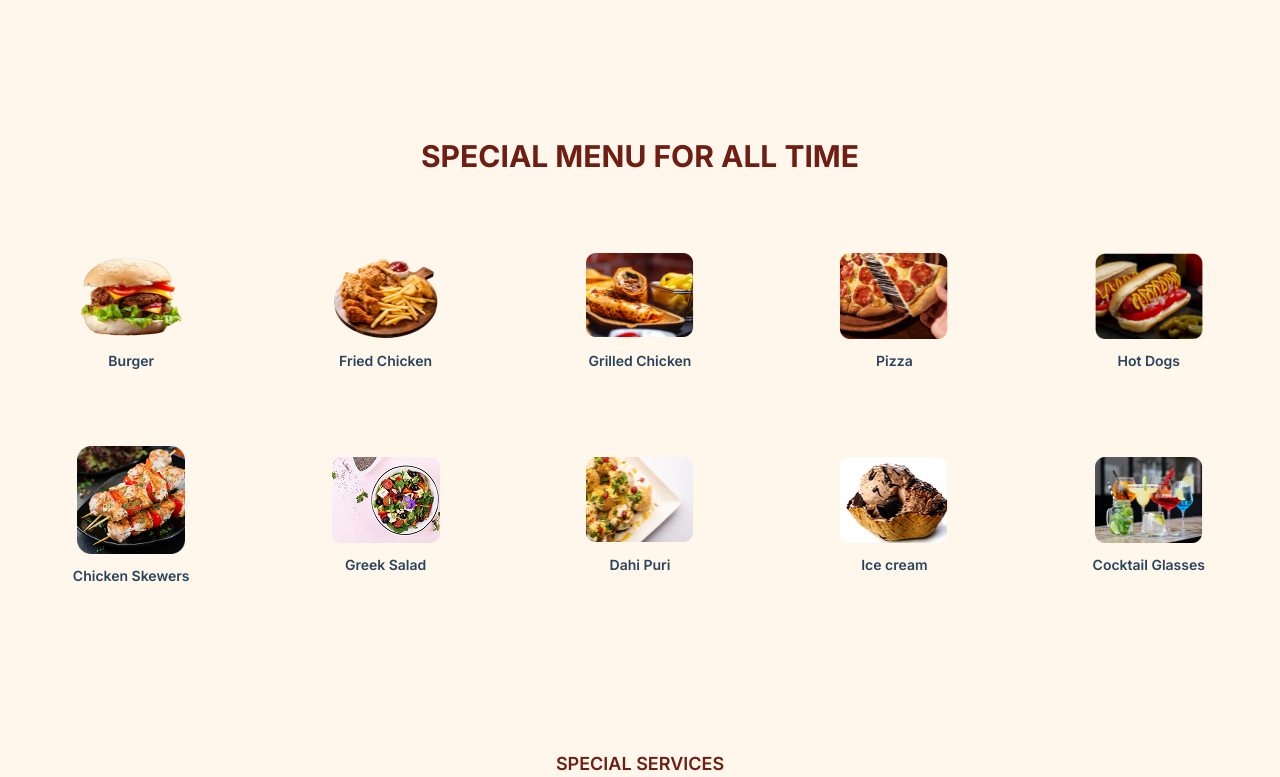
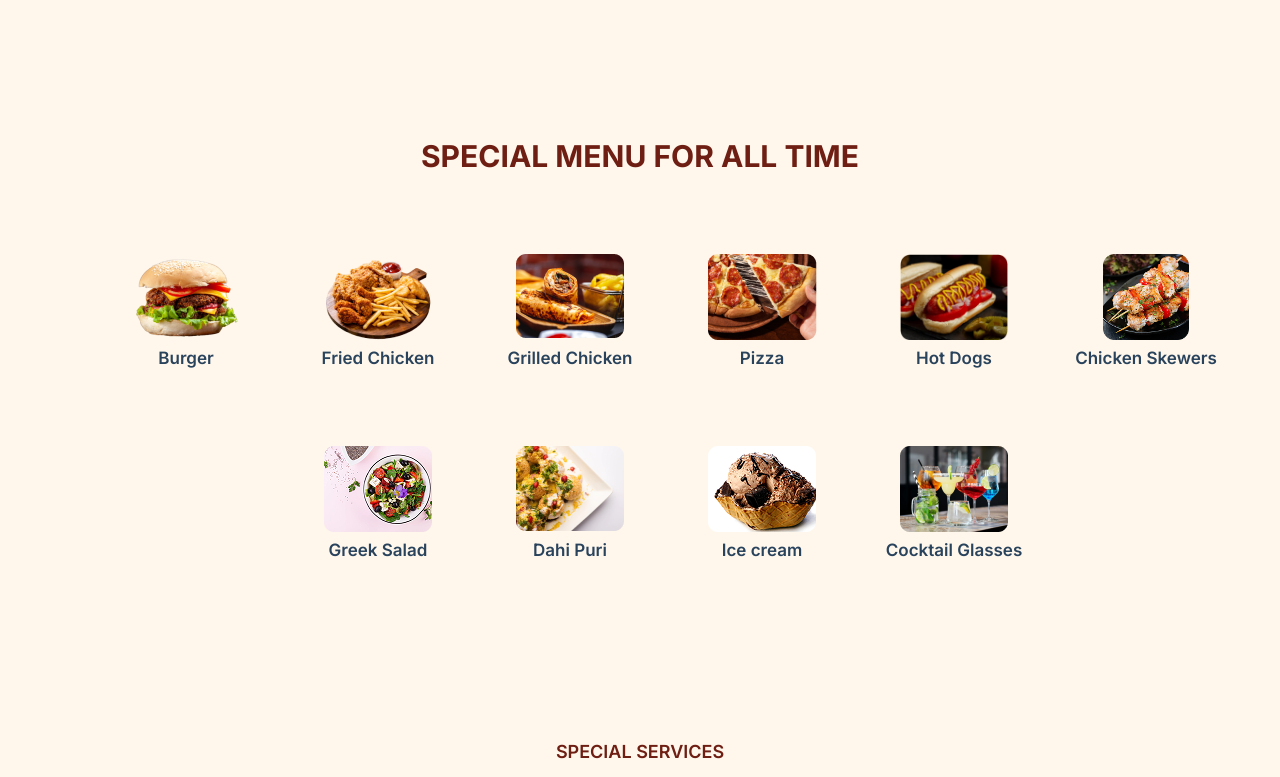
Before and after one commit to AfiaaAziz/Steak_Studio, a Next.js app: page / in a window 1280 px wide. Shown: the part 2180-2957 px from the top of the page. Built offline with nearby package versions, Linux system fonts and the light colour scheme.

Commit message:
alignmnet of specials section

```diff
--- a/app/components/SpecialMenu.tsx
+++ b/app/components/SpecialMenu.tsx
@@ -4,99 +4,76 @@ import Image from "next/image";
 import Link from "next/link";
 
 const menuItems = [
-  {
-    id: 1,
-    name: "Burger",
-    imageSrc: "/images/Burger.png",
-    link: "/menu#menu-banner1",
-  },
-  {
-    id: 2,
-    name: "Fried Chicken",
-    imageSrc: "/images/FriedChicken.png",
-    link: "/menu#menu-banner2",
-  },
-  {
-    id: 3,
-    name: "Grilled Chicken",
-    imageSrc: "/images/GrilledChicken.png",
-    link: "/menu#menu-banner3",
-  },
-  {
-    id: 4,
-    name: "Pizza",
-    imageSrc: "/images/Pizza.png",
-    link: "/menu#menu-banner4",
-  },
-  {
-    id: 5,
-    name: "Hot Dogs",
-    imageSrc: "/images/HotDogs.png",
-    link: "/menu#menu-banner5",
-  },
-  {
-    id: 6,
-    name: "Chicken Skewers",
-    imageSrc: "/images/menu4.png",
-    link: "/menu#menu-banner1",
-  },
-  {
-    id: 7,
-    name: "Greek Salad",
-    imageSrc: "/images/Salad.png",
-    link: "/menu#menu-banner2",
-  },
-  {
-    id: 8,
-    name: "Dahi Puri",
-    imageSrc: "/images/DahiPuri.png",
-    link: "/menu#menu-banner3",
-  },
-  {
-    id: 9,
-    name: "Ice cream",
-    imageSrc: "/images/Icecream.png",
-    link: "/menu#menu-banner4",
-  },
-  {
-    id: 10,
-    name: "Cocktail Glasses",
-    imageSrc: "/images/CocktailGlasses.png",
-    link: "/menu#menu-banner5",
-  },
+  { id: 1, name: "Burger", imageSrc: "/images/Burger.png", link: "/menu#menu-banner1" },
+  { id: 2, name: "Fried Chicken", imageSrc: "/images/FriedChicken.png", link: "/menu#menu-banner2" },
+  { id: 3, name: "Grilled Chicken", imageSrc: "/images/GrilledChicken.png", link: "/menu#menu-banner3" },
+  { id: 4, name: "Pizza", imageSrc: "/images/Pizza.png", link: "/menu#menu-banner4" },
+  { id: 5, name: "Hot Dogs", imageSrc: "/images/HotDogs.png", link: "/menu#menu-banner5" },
+  { id: 6, name: "Chicken Skewers", imageSrc: "/images/menu4.png", link: "/menu#menu-banner1" },
+  { id: 7, name: "Greek Salad", imageSrc: "/images/Salad.png", link: "/menu#menu-banner2" },
+  { id: 8, name: "Dahi Puri", imageSrc: "/images/DahiPuri.png", link: "/menu#menu-banner3" },
+  { id: 9, name: "Ice cream", imageSrc: "/images/Icecream.png", link: "/menu#menu-banner4" },
+  { id: 10, name: "Cocktail Glasses", imageSrc: "/images/CocktailGlasses.png", link: "/menu#menu-banner5" },
 ];
 
+const Card = ({ item }: { item: (typeof menuItems)[number] }) => (
+  <div className="w-[180px] h-[180px] rounded-lg transition duration-300 group hover:bg-brand-500 hover:text-white flex flex-col items-center justify-center">
+    <Link href={item.link} className="flex items-center justify-center">
+
+      <div className="relative w-[180.3px] h-[86px] mb-2">
+        <Image
+          src={item.imageSrc}
+          alt={item.name}
+          fill
+          className="object-contain transition duration-300 group-hover:scale-110 cursor-pointer"
+          sizes="180px"
+        />
+      </div>
+    </Link>
+    <p className="font-semibold text-Gray-200 text-[16px] sm:text-[17px] leading-tight group-hover:text-white">
+      {item.name}
+    </p>
+  </div>
+);
+
 const SpecialMenu = () => {
+  const firstSix = menuItems.slice(0, 6);
+  const lastFour = menuItems.slice(6);
+
   return (
     <section className="py-16 sm:py-20 bg-background-500 w-full">
-      <div className="container mx-auto px-4 text-center">
+      <div className="mx-auto max-w-6xl px-4 sm:px-6 lg:px-8 text-center">
         <h2 className="text-brand-500 font-bold text-3xl mb-12">
           SPECIAL MENU FOR ALL TIME
         </h2>
 
-        <div className="grid grid-cols-2 sm:grid-cols-3 lg:grid-cols-5 gap-6 place-items-center">
-          {menuItems.map((item) => (
-            <div
-              key={item.id}
-              className="w-[180px] h-[180px] flex flex-col items-center justify-center rounded-lg transition duration-300 group hover:bg-brand-500 hover:text-white"
-            >
-              <Link
-                href={item.link}
-                className="mb-3 flex items-center justify-center"
-              >
-                <Image
-                  src={item.imageSrc}
-                  alt={item.name}
-                  width={108}
-                  height={86}
-                  className="object-contain transition duration-300 group-hover:scale-110 cursor-pointer"
-                />
-              </Link>
-              <p className="font-semibold text-Gray-200 text-sm group-hover:text-white">
-                {item.name}
-              </p>
-            </div>
+
+        <div
+          className="
+            grid justify-start gap-3
+            grid-cols-[repeat(2,180px)]
+            sm:grid-cols-[repeat(3,180px)]
+            lg:grid-cols-[repeat(6,180px)]
+            auto-rows-[180px]
+          "
+        >
+          {firstSix.map((item) => (
+            <Card key={item.id} item={item} />
           ))}
+
+          <div
+            className="hidden lg:block w-[180px] h-[180px]"
+            aria-hidden="true"
+          />
+
+          {lastFour.map((item) => (
+            <Card key={item.id} item={item} />
+          ))}
+
+          <div
+            className="hidden lg:block w-[180px] h-[180px]"
+            aria-hidden="true"
+          />
         </div>
       </div>
     </section>
--- a/app/components/Specials.tsx
+++ b/app/components/Specials.tsx
@@ -168,7 +168,7 @@ export default function SpecialsSection() {
 
   return (
     <section id="specials" className="py-16 sm:py-20 bg-background-500 w-full">
-      <div className="container mx-auto px-4 sm:px-6 lg:px-8">
+      <div className="mx-auto max-w-6xl px-4 sm:px-6 lg:px-8">
         <div className="text-center mb-12 sm:mb-14">
           <p className="tracking-[0.15em] text-xs font-semibold mb-3 text-brand-500">
             SPECIALS
@@ -199,7 +199,8 @@ export default function SpecialsSection() {
                 aria-selected={active === c}
                 onClick={() => setActive(c)}
                 className={`w-full rounded-md border px-2.5 sm:px-4 py-2 sm:py-3 text-[11px] sm:text-sm font-medium transition-colors
-                  ${active === c
+                  ${
+                    active === c
                       ? "bg-brand-500 text-white border-brand-500"
                       : "bg-white text-brand-500 border-gray-300"
                   }
@@ -217,7 +218,8 @@ export default function SpecialsSection() {
                   aria-selected={active === c}
                   onClick={() => setActive(c)}
                   className={`w-full rounded-md border px-2.5 sm:px-4 py-2 sm:py-3 text-[11px] sm:text-sm font-medium transition-colors
-                    ${active === c
+                    ${
+                      active === c
                         ? "bg-brand-500 text-white border-brand-500"
                         : "bg-white text-brand-500 border-gray-300"
                     }
@@ -240,7 +242,8 @@ export default function SpecialsSection() {
                 aria-selected={active === c}
                 onClick={() => setActive(c)}
                 className={`w-full rounded-md border px-4 py-3 text-sm md:text-base font-medium transition-colors
-                  ${active === c
+                  ${
+                    active === c
                       ? "bg-brand-500 text-white border-brand-500"
                       : "bg-white text-brand-500 border-gray-300"
                   }
```
Lines whose indentation alone changed are shown as unchanged.
